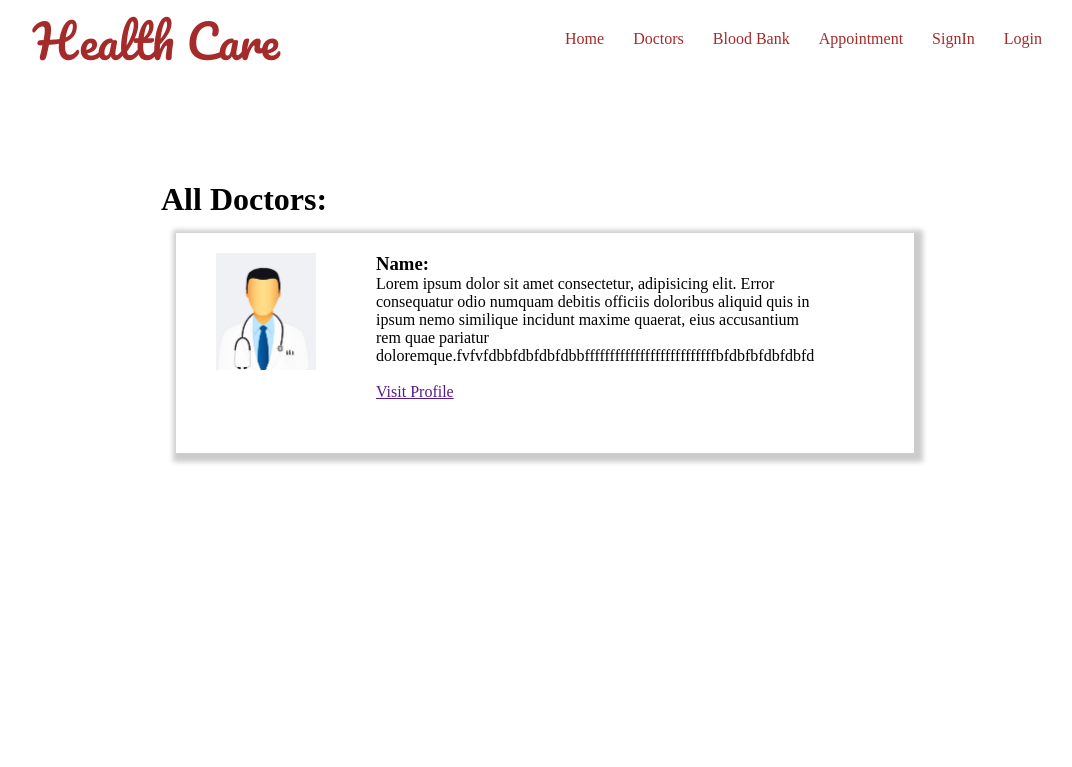
After one commit to Bhowmik-puja/health_care, a PHP site: page /doctors.php in a window 1280 px wide. The commit adds this page. Shown: the top 767 px of the page, without its empty margins (95-1167 px from the left). Run offline with PHP 8.4, Linux system fonts and the light colour scheme.

Commit message:
second commit

```diff
--- /dev/null
+++ b/doctors.php
@@ -0,0 +1,48 @@
+<?php
+require_once "header.php";
+?>
+<div>
+<nav>
+            <a href="index.php"><span class="website-name">Health Care</span></a>
+
+            <div class="navbar">
+                <ul>
+                <li>
+                        <a href="index.php">Home</a>
+                    </li>
+                    <li>
+                        <a href="doctors.php">Doctors</a>
+                    </li>
+                    <li>
+                        <a href="">Blood Bank</a>
+                    </li>
+                    <li>
+                        <a href="">Appointment</a>
+                    </li>
+                    <li>
+                        <a href="">SignIn</a>
+                    </li>
+                    <li>
+                        <a href="">Login</a>
+                    </li>
+                </ul>
+            </div>
+        </nav>
+</div>
+
+<div class="container">
+<h1>All Doctors:</h1>
+    <div class="doctor-block">
+        <div class="block">
+            <img src="images/dummy.jpg" alt="" >
+        </div>
+        <div class="block details">
+            <h3>Name:</h3>
+            <span>Lorem ipsum dolor sit amet consectetur, adipisicing elit. Error consequatur odio numquam debitis officiis doloribus aliquid quis in ipsum nemo similique incidunt maxime quaerat, eius accusantium rem quae pariatur doloremque.fvfvfdbbfdbfdbfdbbffffffffffffffffffffffffffbfdbfbfdbfdbfd</span>
+           <br> <br>
+            <a href="">Visit Profile</a>
+        </div>
+    </div>
+
+</div>
+<?php require_once "footer.php"; ?>
--- /dev/null
+++ b/footer.php
@@ -0,0 +1,6 @@
+<footer>
+
+</footer>
+</body>
+
+</html>
--- /dev/null
+++ b/header.php
@@ -0,0 +1,15 @@
+<!DOCTYPE html>
+<html lang="en">
+
+<head>
+    <meta charset="UTF-8">
+    <meta http-equiv="X-UA-Compatible" content="IE=edge">
+    <meta name="viewport" content="width=device-width, initial-scale=1.0">
+    <link rel="stylesheet" href="style.css">
+    <link rel="preconnect" href="https://fonts.googleapis.com">
+    <link rel="preconnect" href="https://fonts.gstatic.com" crossorigin>
+    <link href="https://fonts.googleapis.com/css2?family=Pacifico&display=swap" rel="stylesheet">
+    <title>Health Care</title>
+</head>
+
+<body>
--- a/style.css
+++ b/style.css
@@ -8,6 +8,11 @@
     background-position: center;
     background-size: cover;
     position: relative;
+}
+.container{
+    width: 60%;
+    margin: auto;
+    padding-top: 100px;
 }
 .website-name{
    font-family: 'Pacifico', cursive;
@@ -62,3 +67,27 @@ nav ul li{
 footer{
     height: 300px;
 }
+
+ /* doctor page css */
+.block{
+    float: left;
+    margin: 20px;
+    padding-left: 20px;
+
+}
+.block img{
+    width: 100px;
+}
+.block.details{
+    width: 60%;
+}
+.block a{
+    display: block;
+}
+.doctor-block{
+    height: 220px;
+    box-shadow: 3px 3px 5px 6px #ccc;
+    margin: 15px;
+    box-sizing: border-box;
+    background-color: white;
+}
```
Also changed, not shown: index.php (+5 -22 lines).
